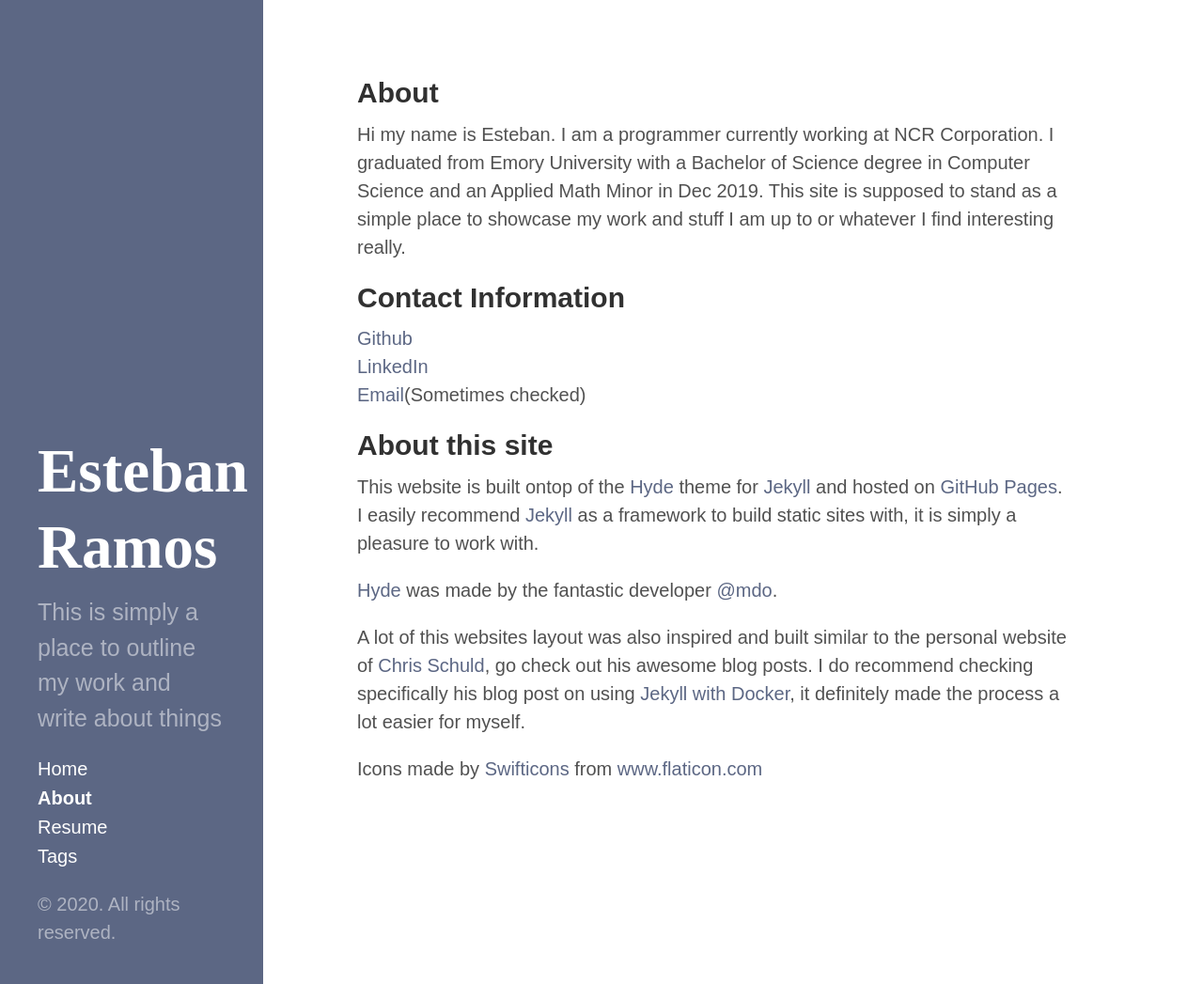
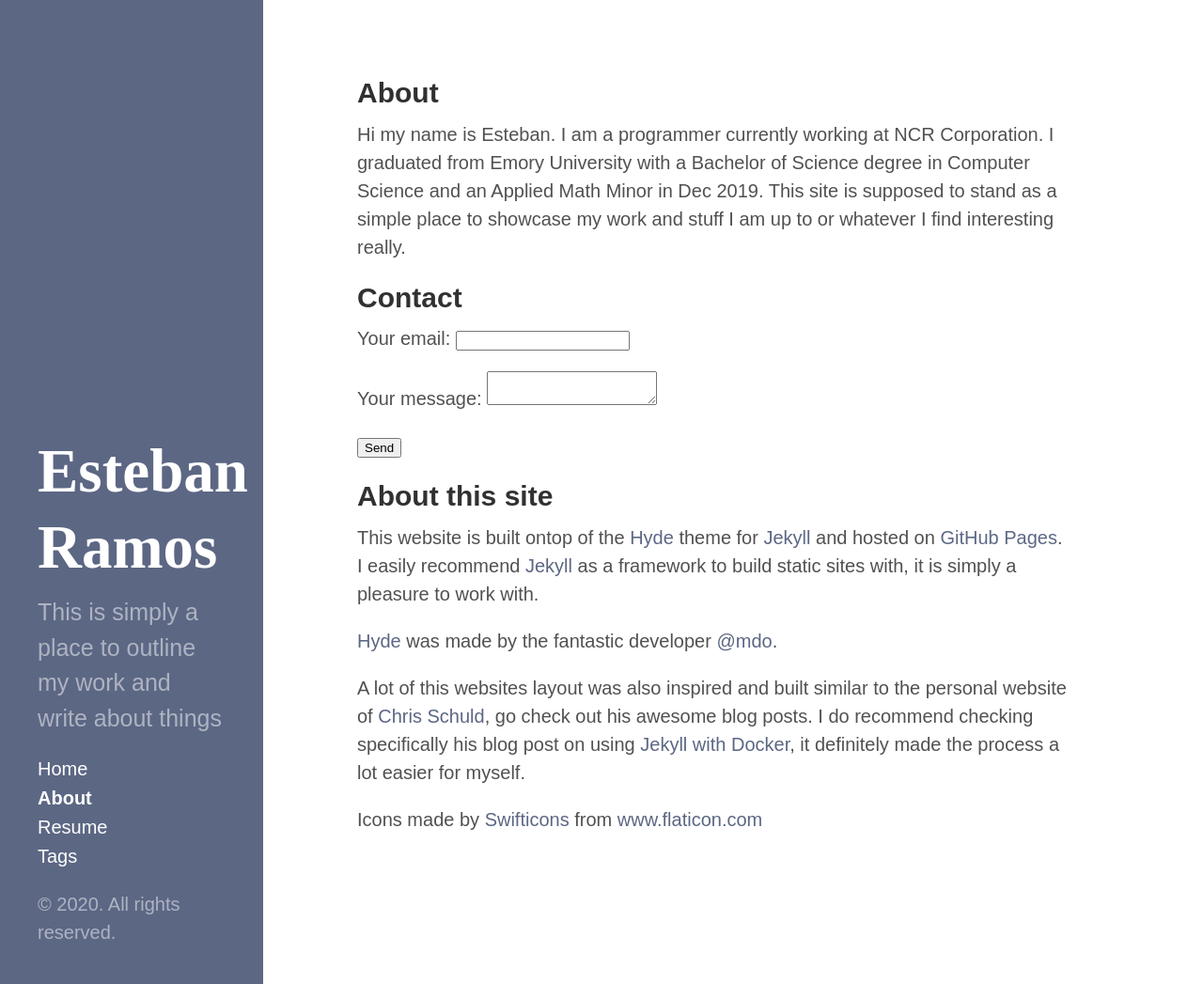
Before and after one commit to EIRNf/oldsite, a Jekyll site: the page built from about.md, in a window 1280 px wide and 1047 px high. Shown: the whole window at 94% size. Built offline with Jekyll 4.4.1, drawn with Linux system fonts in a browser that asks for light colours.

Commit message:
gem changes, update

```diff
--- a/_config.yml
+++ b/_config.yml
@@ -15,6 +15,7 @@ exclude             : ["Gemfile", "Gemfile.lock", "node_modules", "vendor/bundle
 plugins:
   - jekyll-paginate
 
+
 # About/contact
 author:
   name:              Esteban Ramos
--- a/about.md
+++ b/about.md
@@ -5,10 +5,22 @@ title: About
 
 Hi my name is Esteban. I am a programmer currently working at NCR Corporation. I graduated from Emory University with a Bachelor of Science degree in Computer Science and an Applied Math Minor in Dec 2019. This site is supposed to stand as a simple place to showcase my work and stuff I am up to or whatever I find interesting really.
 
-## Contact Information
-[Github](https://github.com/EIRNf)
-[LinkedIn](https://www.linkedin.com/in/esteban-ramos-956a34174)
-[Email]()(Sometimes checked)
+## Contact
+<form action="https://formspree.io/xvokyrba" method="POST">
+  <p>
+    Your email:
+    <input type="text" name="_replyto">
+  </p>
+  <p>
+    Your message:
+    <textarea name="message"></textarea>
+  </p>
+
+<input type="text" name="_gotcha" style="display:none" />
+  <!-- your other form fields go here -->
+
+  <button type="submit">Send</button>
+</form>
 
 ## About this site
 This website is built ontop of the [Hyde](http://hyde.getpoole.com) theme for [Jekyll](http://jekyllrb.com) and hosted on [GitHub Pages](https://pages.github.com). I easily recommend [Jekyll](http://jekyllrb.com) as a framework to build static sites with, it is simply a pleasure to work with.
```
Also changed, not shown: Gemfile (deleted, +0 -11 lines), Gemfile.lock (deleted), 2 other files.
